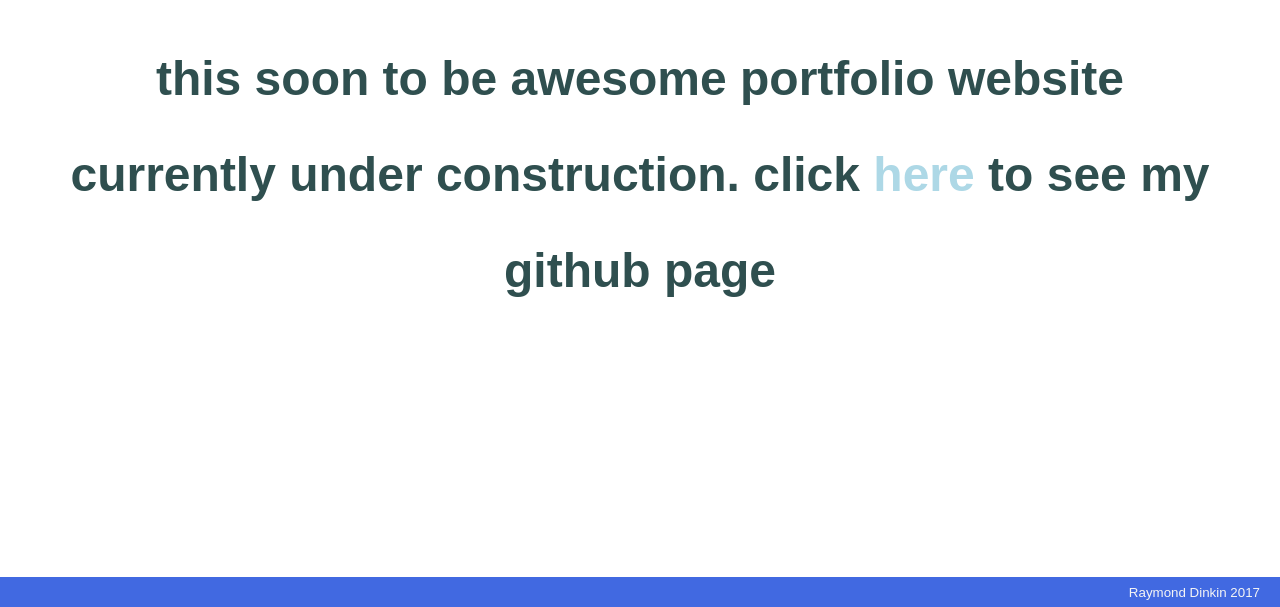
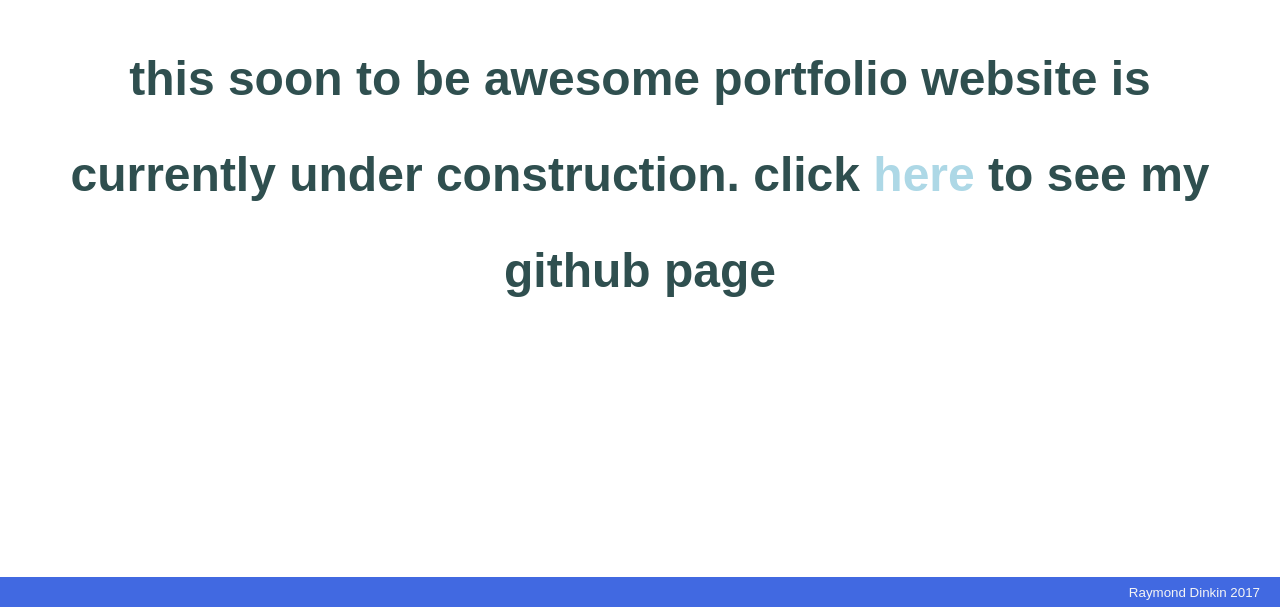
Before and after one commit to theapprenticewizard/theapprenticewizard.github.io, a plain HTML site: page index.html in a window 1280 px wide. Shown: the part 193-800 px from the top of the page. Drawn offline with Linux system fonts and the light colour scheme.

Commit message:
fixed typo

```diff
--- a/index.html
+++ b/index.html
@@ -11,7 +11,7 @@
 
        <div class="blurb">
             <h2>
-                this soon to be awesome portfolio website currently under construction.
+                this soon to be awesome portfolio website is currently under construction.
                 click <a href="https://github.com/theapprenticewizard" class="github">here</a> to see my github page
             </h2>
        </div>
```
